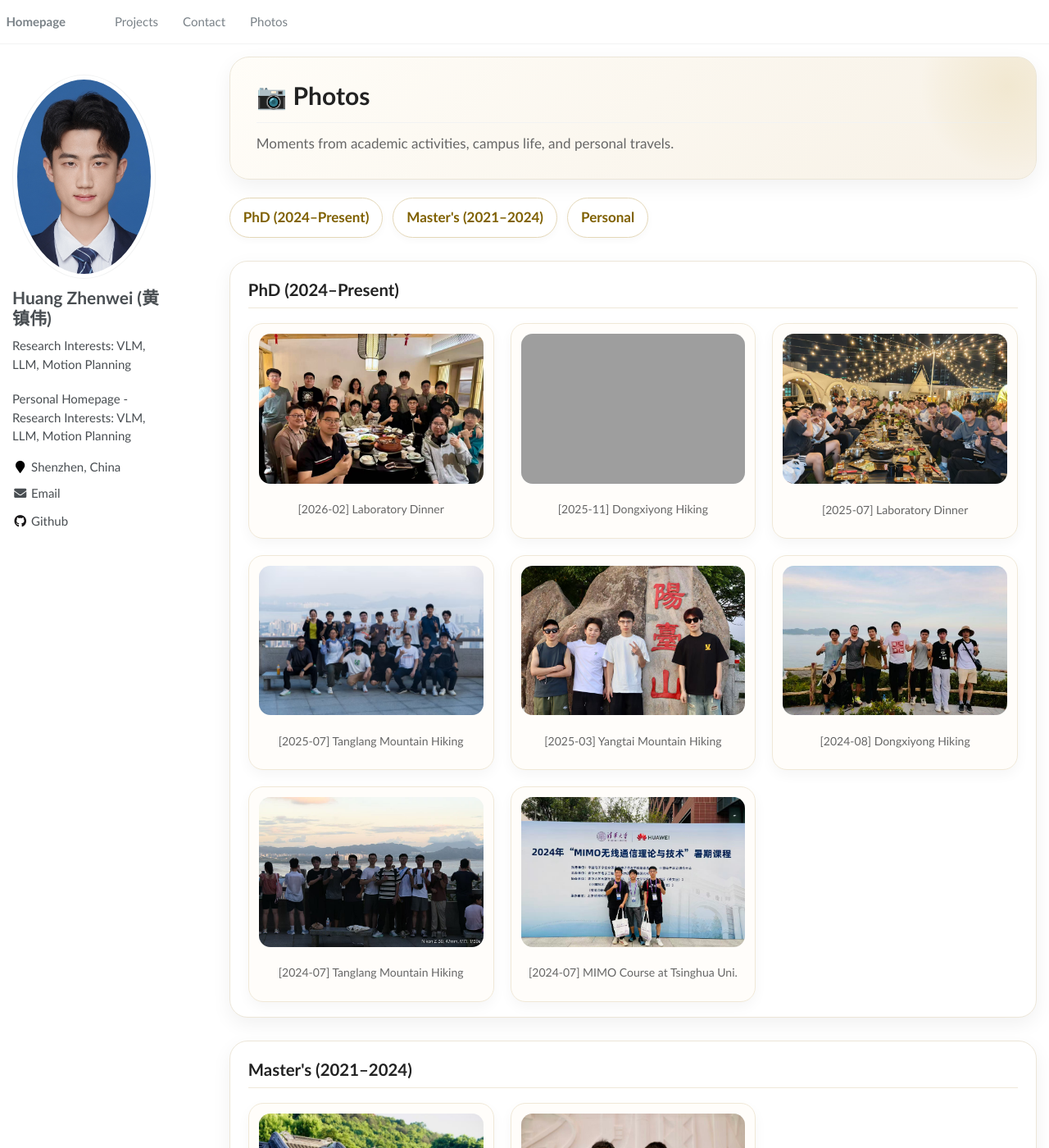
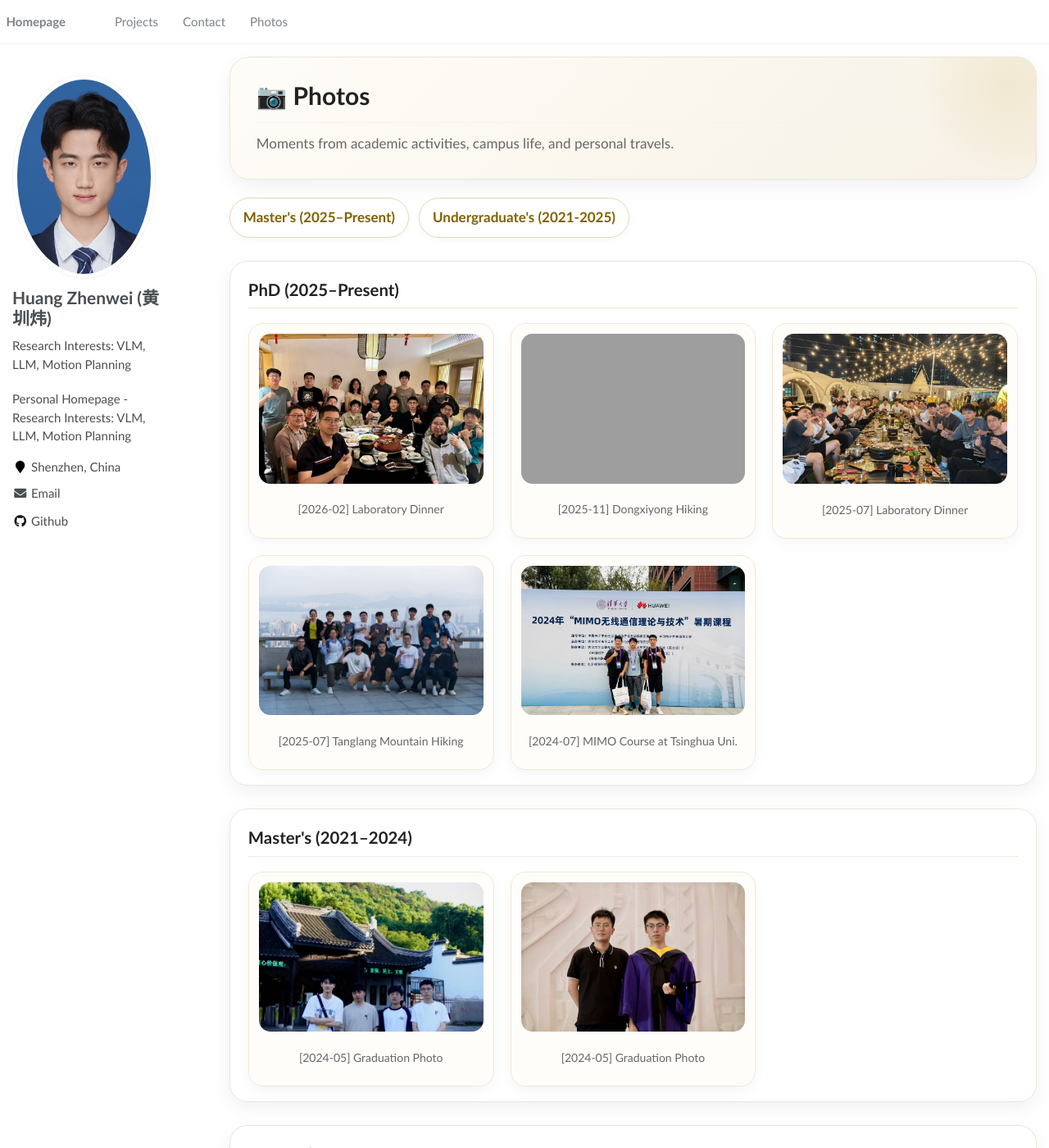
Before and after one commit to Enei7/Enei7.github.io, a Jekyll site: the page built from _pages/Photos.md, in a window 1280 px wide and 1400 px high. Shown: the whole window at 82% size. Built offline with Jekyll 4.4.1, drawn with Linux system fonts in a browser that asks for light colours; a script that is not in the unit is left out; grey boxes are pictures that could not be loaded.

Commit message:
Fix name: 黄镇伟 -> 黄圳炜 in _config.yml

```diff
--- a/_config.yml
+++ b/_config.yml
@@ -7,7 +7,7 @@
 
 # Site Settings
 locale                   : "en-US"
-title                    : "Huang Zhenwei (黄镇伟)"
+title                    : "Huang Zhenwei (黄圳炜)"
 title_separator          : "-"
 description              : "Personal Homepage - Research Interests: VLM, LLM, Motion Planning"
 url                      : "https://Enei7.github.io"
@@ -28,7 +28,7 @@ baidu_site_verification  :  # get baidu_site_verification from https://ziyuan.ba
 
 # Site Author
 author:
-  name             : "Huang Zhenwei (黄镇伟)"
+  name             : "Huang Zhenwei (黄圳炜)"
   avatar           : "images/profile.jpg"
   bio              : "Research Interests: VLM, LLM, Motion Planning"
   bio_zh           : "研究兴趣：VLM, LLM, 运动规划"
--- a/_pages/Photos.md
+++ b/_pages/Photos.md
@@ -337,14 +337,13 @@ permalink: /Photos.html
 </div>
 
 <div class="photo-nav">
-  <a href="#phd">PhD (2024–Present)</a>
-  <a href="#masters">Master's (2021–2024)</a>
-  <a href="#personal">Personal</a>
+  <a href="#masters">Master's (2025–Present)</a>
+  <a href="#undergraduates">Undergraduate's (2021-2025)</a>
 </div>
 
-<span id="phd"></span>
+<span id="masters"></span>
 <div class="photo-section">
-  <h2>PhD (2024–Present)</h2>
+  <h2>PhD (2025–Present)</h2>
   <div class="photo-gallery">
 
     <div class="photo-item">
@@ -373,27 +372,6 @@ permalink: /Photos.html
         <img src="/images/2507TanglangMou.jpg" alt="Tanglang Mountain Hiking" data-caption="[2025-07] Tanglang Mountain Hiking">
       </div>
       <div class="photo-caption">[2025-07] Tanglang Mountain Hiking</div>
-    </div>
-
-    <div class="photo-item">
-      <div class="photo-thumb">
-        <img src="/images/2503YangtaiMoun2.jpg" alt="Yangtai Mountain Hiking" data-caption="[2025-03] Yangtai Mountain Hiking">
-      </div>
-      <div class="photo-caption">[2025-03] Yangtai Mountain Hiking</div>
-    </div>
-
-    <div class="photo-item">
-      <div class="photo-thumb">
-        <img src="/images/DongxiCong1.jpg" alt="Dongxiyong Hiking" data-caption="[2024-08] Dongxiyong Hiking">
-      </div>
-      <div class="photo-caption">[2024-08] Dongxiyong Hiking</div>
-    </div>
-
-    <div class="photo-item">
-      <div class="photo-thumb">
-        <img src="/images/2407TanglangMou.jpg" alt="Tanglang Mountain Hiking" data-caption="[2024-07] Tanglang Mountain Hiking">
-      </div>
-      <div class="photo-caption">[2024-07] Tanglang Mountain Hiking</div>
     </div>
 
     <div class="photo-item">
```
